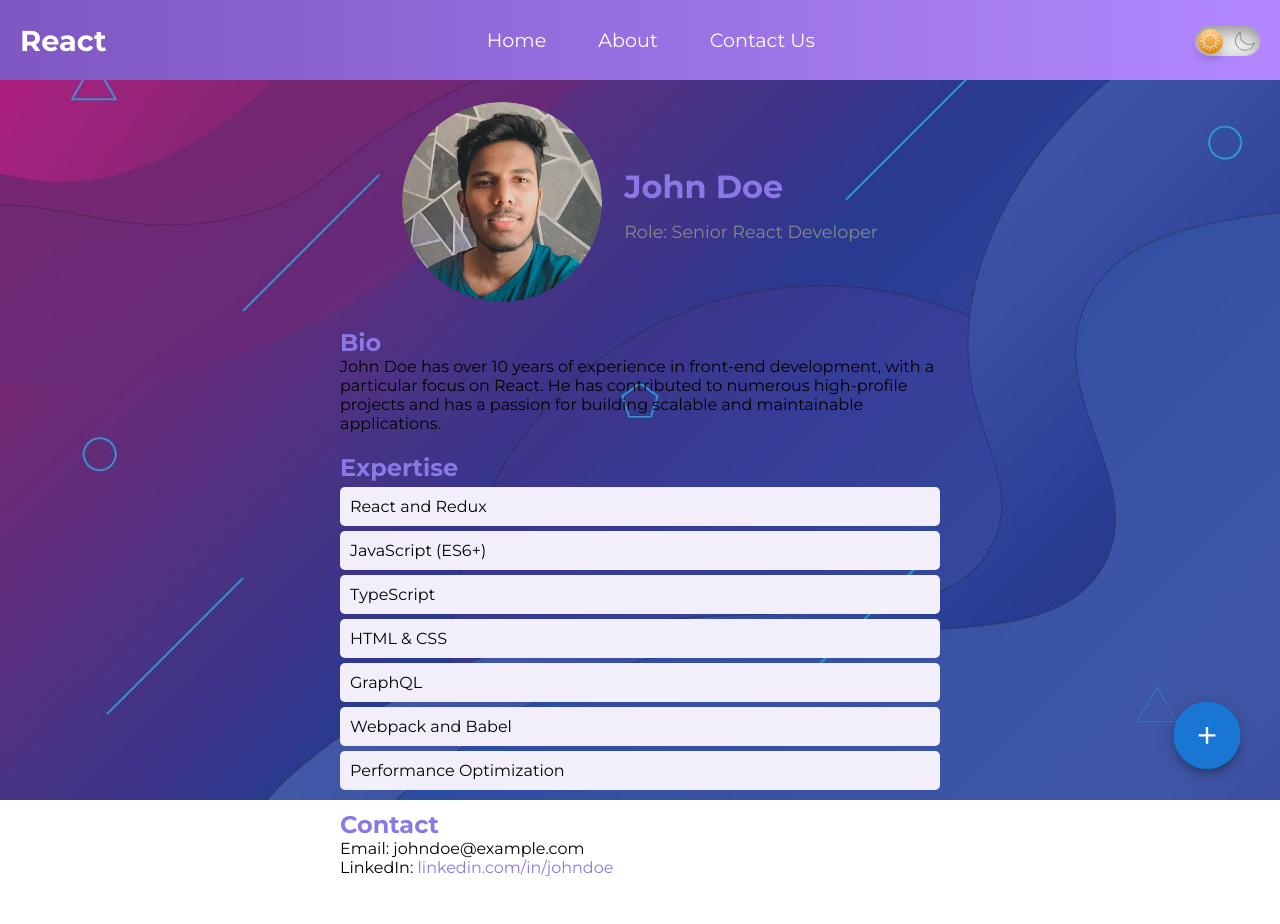
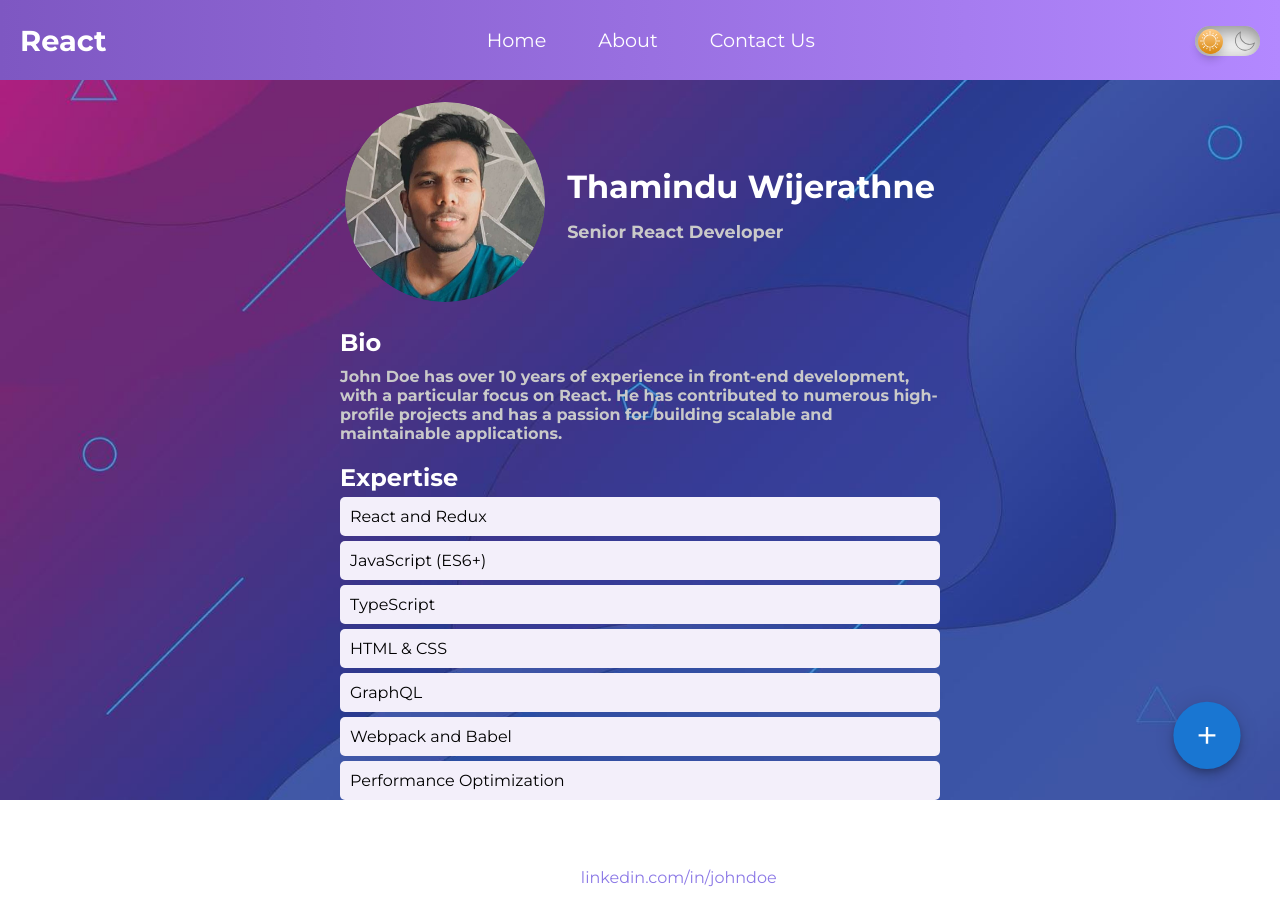
Before and after one commit to Thamindu-wijerathne/React-Web-Appilcation-RAD-1, a React (Create React App) app: page /team/Member1 in a window 1280 px wide. Shown: the top 924 px of the page. Built offline with nearby package versions, Linux system fonts and the light colour scheme.

Commit message:
v 2.0
So far the last update

```diff
--- a/src/components/About/history/History.css
+++ /dev/null
@@ -1,103 +0,0 @@
-:root {
-    --background-color-light: #f3effa;
-    --text-color-light: #6B5B95;
-    --accent-color-light: #b972f8; /* Medium Pink */
-  }
-
-  /* Dark mode theme */
-  [data-theme='dark'] {
-    --background-color-dark: #1f1f1f;
-    --text-color-dark: #ffffff;
-    --accent-color-dark: #b876f1; /* Medium Pink */
-  }
-
-  .container {
-    font-family: Arial, sans-serif;
-    text-align: center;
-    padding: 20px;
-    background-color: var(--background-color-light);
-    color: var(--text-color-light); /* Dark Purple */
-  }
-
-  .container h1 {
-    margin: 1em auto;
-    font-size: 2.5em;
-    color: var(--accent-color-light);
-  }
-
-  .container p {
-    font-size: 1.2em;
-    margin: auto 1em auto 1em;
-  }
-
-  .container section {
-    margin-bottom: 40px;
-  }
-
-  .container h2 {
-    margin: 1em auto;
-    font-size: 2em;
-    color: var(--accent-color-light); /* Medium Purple */
-  }
-
-  .container h3 {
-    margin: 1em auto;
-    font-size: 1.5em;
-    color: #8B78E6; /* Medium Purple */
-  }
-
-  .container .intro,
-  .container .mission,
-  .container .growth,
-  .container .community,
-  .container .future {
-    margin-bottom: 20px;
-    margin: auto 1em auto 1em;
-  }
-
-  .container .offering {
-    margin-bottom: 15px;
-  }
-
-  .container p {
-    font-size: 1.1em;
-    line-height: 1.6;
-  }
-
-  .Team {
-    display: flex;
-    justify-content: center; /* Center horizontally */
-    align-items: center; /* Center vertically */
-    flex-wrap: wrap; /* Wrap items to next line if they exceed container width */
-    margin-top: 20px; /* Adjust margin as needed */
-  }
-
-  .Team img {
-    max-width: 100%; /* Adjust maximum width */
-    margin: 10px; /* Add margin between images */
-  }
-
-  .image {
-    display: flex; /* Use flexbox for inline display */
-    justify-content: center; /* Center images horizontally */
-    align-items: center; /* Center images vertically */
-    margin-top: 20px; /* Adjust margin as needed */
-  }
-
-  .image img {
-    max-width: 20%; /* Ensure images don't exceed their container width */
-    margin:-5px 30px 10px 30px; /* Add margin between images */
-  }
-
-  [data-theme='dark'] .container {
-    background-color: var(--background-color-dark);
-    color: var(--text-color-dark);
-  }
-
-  [data-theme='dark'] .container h2 {
-    color: var(--accent-color-dark); /* Use dark mode accent color */
-  }
-
-  [data-theme='dark'] .container .section h1 {
-    color: var(--text-color-dark);
-  }
--- a/src/components/About/team/Member.css
+++ b/src/components/About/team/Member.css
@@ -4,6 +4,7 @@
     text-align: center;
     padding: 20px;
     font-family: Arial, sans-serif;
+    position: relative; /* Add position relative to .member-container */
   }
 
   .member-profile {
@@ -26,13 +27,14 @@
   .member-info h1 {
     margin-bottom: 5px;
     padding-bottom: 10px;
-    color: #8B78E6; /* Medium Purple */
+    color: #ffffff; /* Medium Purple */
   }
 
   .member-info p {
     margin: 0;
     font-size: 1.1em;
-    color: #888;
+    color: #c9c9c9;
+    font-weight: bold;
   }
 
   .member-bio, .member-expertise, .member-contact {
@@ -41,8 +43,15 @@
     text-align: left;
   }
 
+  .member-bio {
+ /* Change position to absolute */
+    left: 20px; /* Adjust left position as needed */
+    top: 20px; /* Adjust top position as needed */
+    animation: fadeIn 2s ease-out forwards;
+  }
+
   .member-bio h2, .member-expertise h2, .member-contact h2 {
-    color: #8B78E6; /* Medium Purple */
+    color: #ffffff; /* Medium Purple */
   }
 
   .member-expertise ul {
@@ -62,6 +71,27 @@
     text-decoration: none;
   }
 
+  .member-contact {
+    text-align: center;
+    color: white; /* Medium Purple */
+    text-decoration: none;
+  }
+
   .member-contact a:hover {
     text-decoration: underline;
   }
+
+  .member-bio p {
+    margin-top: 10px;
+    color: #c9c9c9;
+    font-weight: bold;
+  }
+
+  @keyframes fadeIn {
+    from {
+      opacity: 0;
+    }
+    to {
+      opacity: 1;
+    }
+  }
--- a/src/components/About/team/Member1/Member1.js
+++ b/src/components/About/team/Member1/Member1.js
@@ -12,8 +12,8 @@ function Member1() {
               <img src={member1Photo} alt="John Doe" className="member-photo" />
             </td>
             <td className="member-info">
-              <h1>John Doe</h1>
-              <p>Role: Senior React Developer</p>
+              <h1>Thamindu Wijerathne</h1>
+              <p>Senior React Developer</p>
             </td>
           </tr>
         </tbody>
```
Also changed, not shown: src/components/About/history/History.js (deleted, +0 -36 lines).
